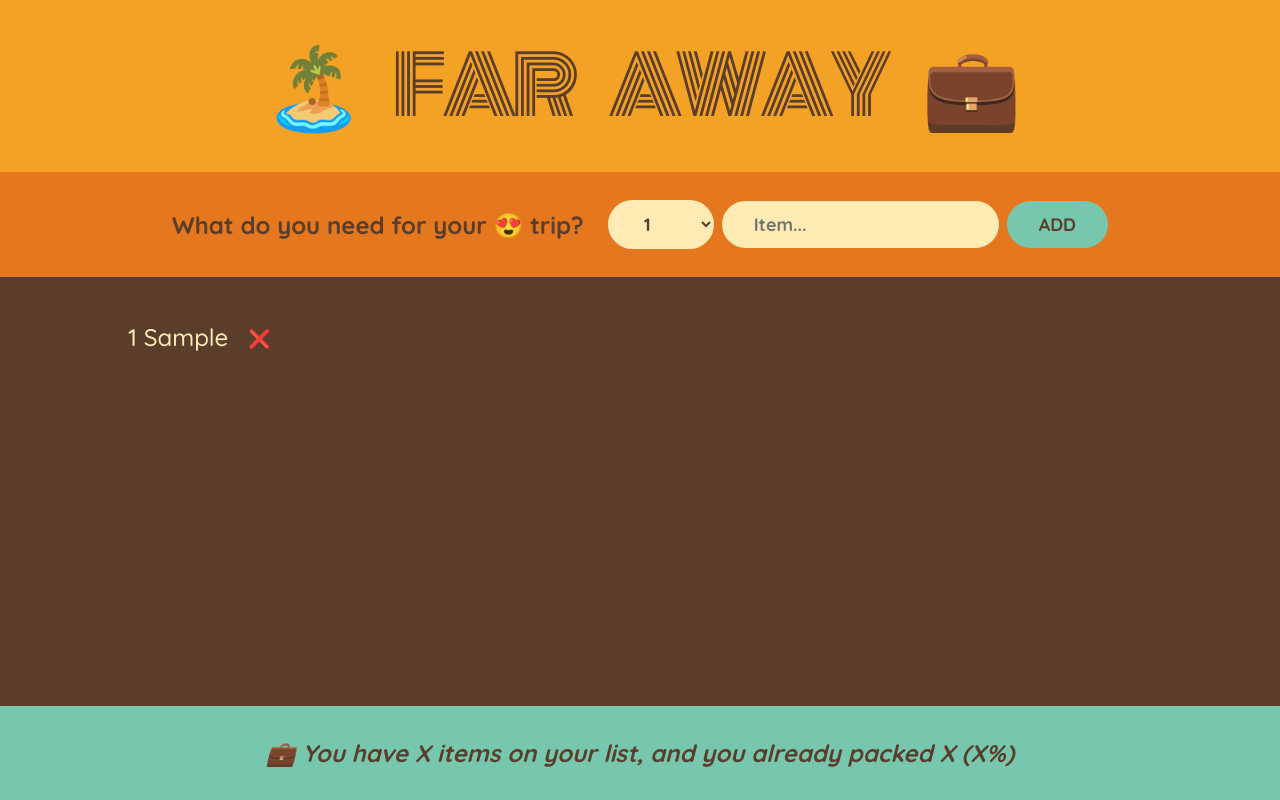
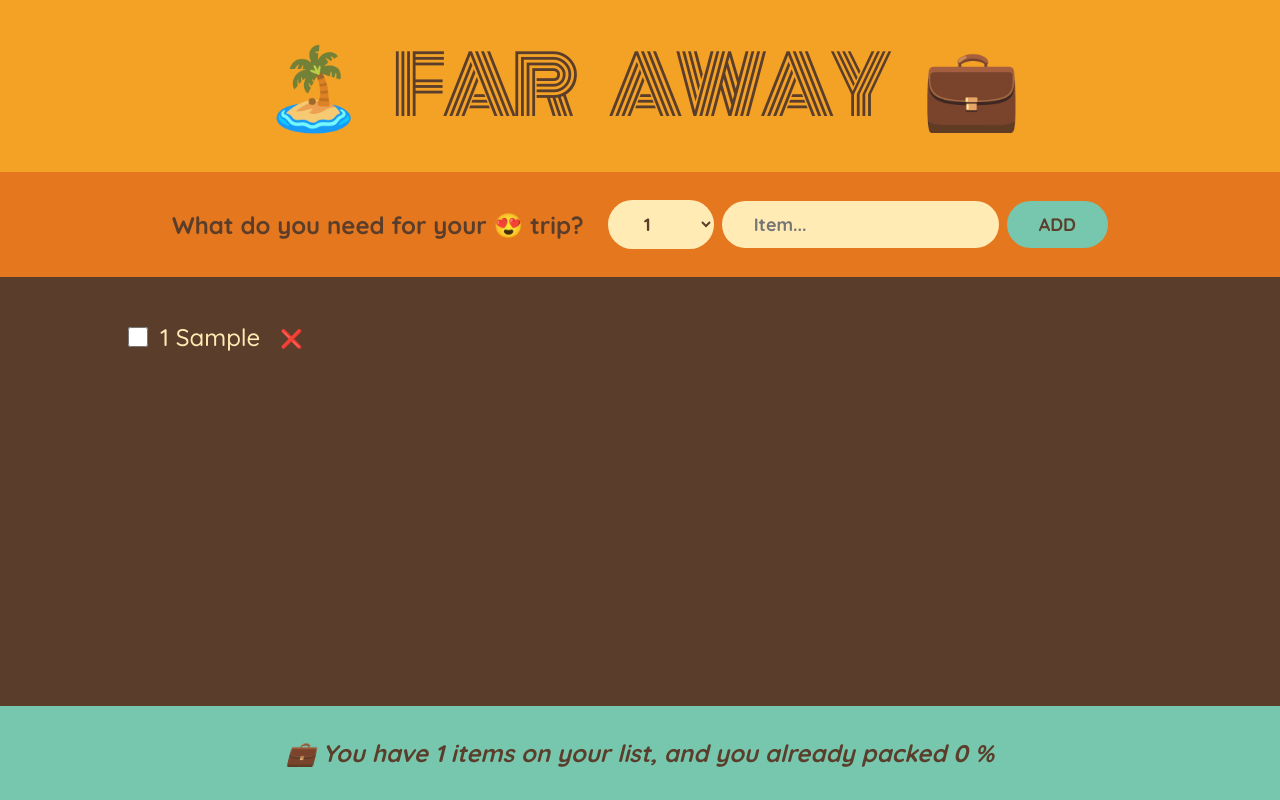
Before and after one commit to Naimono-Nedari/Ookami, a React (Create React App) app in the folder howl/travel-list/: page / in a window 1280 px wide. Both pictures are taken after typing "Sample" into the empty fields and a click on the button "ADD". Built offline with nearby package versions, Linux system fonts and the light colour scheme.

Commit message:
mede some unique one

```diff
--- a/howl/travel-list/src/App.js
+++ b/howl/travel-list/src/App.js
@@ -12,6 +12,13 @@ export default function App() {
     setCurrentItems((currentItems) => currentItems.filter((x) => x.id !== id));
   }
 
+  function handleTogglePackedItems(id) {
+    console.log(id);
+    setCurrentItems((currentItems) =>
+      currentItems.map((x) => (x.id === id ? { ...x, packed: !x.packed } : x))
+    );
+  }
+
   return (
     <div className="app">
       <Logo />
@@ -19,8 +26,9 @@ export default function App() {
       <PackingList
         currentItemsList={currentItems}
         onDeleteItems={handleDeleteItems}
+        onPackedItems={handleTogglePackedItems}
       />
-      <Stats />
+      <Stats currentItemsList={currentItems} />
     </div>
   );
 }
@@ -88,21 +96,27 @@ function DescriptionInput({ description, setDescription }) {
   );
 }
 
-function PackingList({ currentItemsList, onDeleteItems }) {
+function PackingList({ currentItemsList, onDeleteItems, onPackedItems }) {
   return (
     <div className="list">
       <ul>
         {currentItemsList.map((m) => (
-          <Item singleItemData={m} key={m.id} onDeleteItems={onDeleteItems} />
+          <Item
+            singleItemData={m}
+            key={m.id}
+            onDeleteItems={onDeleteItems}
+            onPackedItems={onPackedItems}
+          />
         ))}
       </ul>
     </div>
   );
 }
 
-function Item({ singleItemData, onDeleteItems }) {
+function Item({ singleItemData, onDeleteItems, onPackedItems }) {
   return (
     <li>
+      <input type="checkbox" onClick={() => onPackedItems(singleItemData.id)} />
       <span
         style={singleItemData.packed ? { textDecoration: "line-through" } : {}}
       >
@@ -113,10 +127,19 @@ function Item({ singleItemData, onDeleteItems }) {
   );
 }
 
-function Stats() {
+function Stats({ currentItemsList }) {
+  const currentItemsNum = currentItemsList.length;
+  const currentItemsPackedNum = currentItemsList.filter((x) => x.packed).length;
+  const currentItemsPackedPercent =
+    currentItemsNum > 0
+      ? Math.round((currentItemsPackedNum / currentItemsNum) * 100)
+      : 0;
   return (
     <footer className="stats">
-      <em>💼 You have X items on your list, and you already packed X (X%)</em>
+      <em>
+        💼 You have {currentItemsNum} items on your list, and you already packed{" "}
+        {currentItemsPackedPercent} %
+      </em>
     </footer>
   );
 }
```
Also changed, not shown: 1 other file (tests, documents, lock files or other folders).
